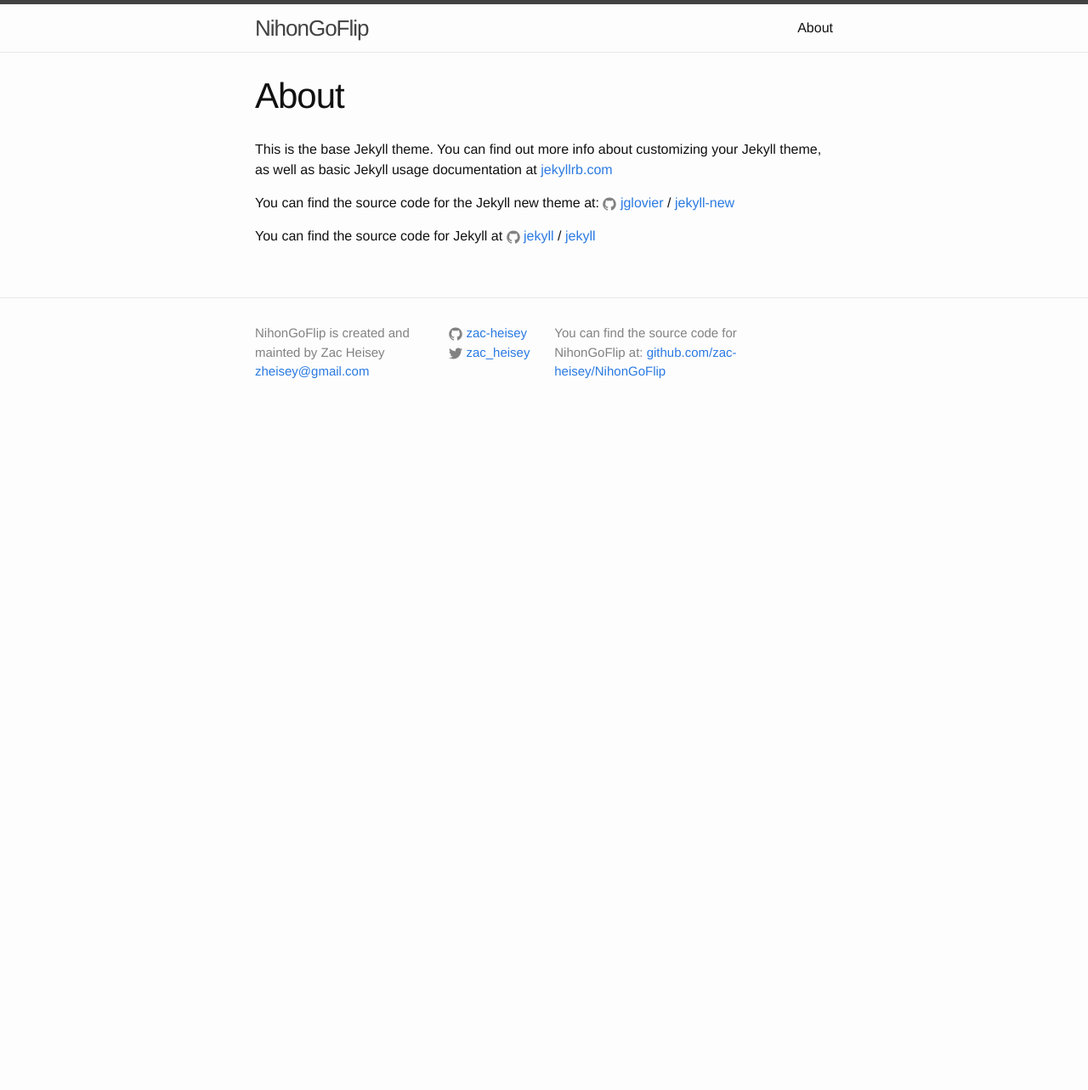
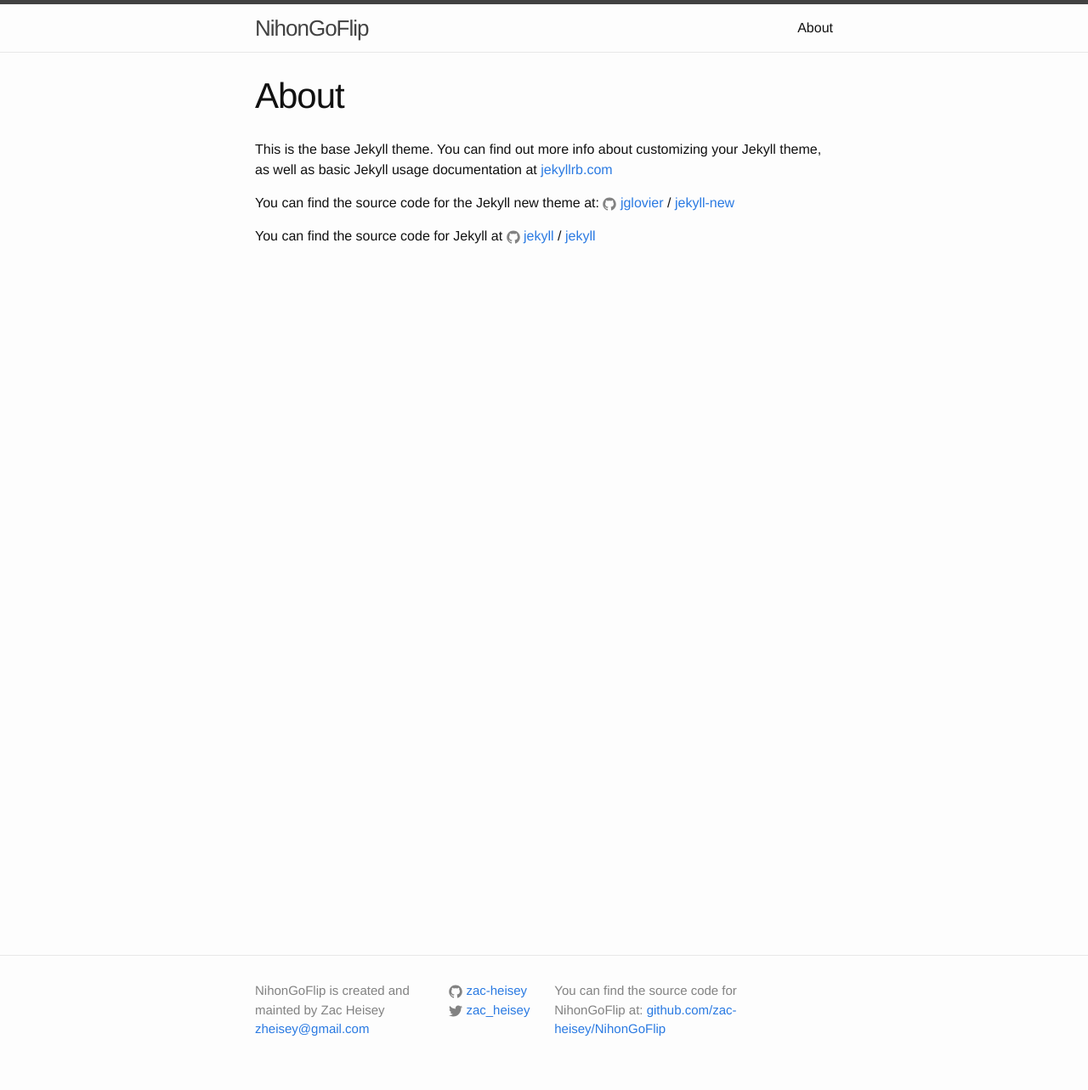
Before and after one commit to zac-heisey/NihonGoFlip, a Jekyll site: the page built from about.md, in a window 1280 px wide. Shown: the whole page at 85% size. Built offline with Jekyll 4.4.1, drawn with Linux system fonts in a browser that asks for light colours; before the commit the page ends 900 px from its top, so only the background shows below that.

Commit message:
make .post-content height 100 of viewport (100vh)

```diff
--- a/css/custom.css
+++ b/css/custom.css
@@ -22,3 +22,7 @@
 
 
 /* === Global Styles (Mobile-first) === */
+
+.post-content {
+  height: 100vh;
+}
```
